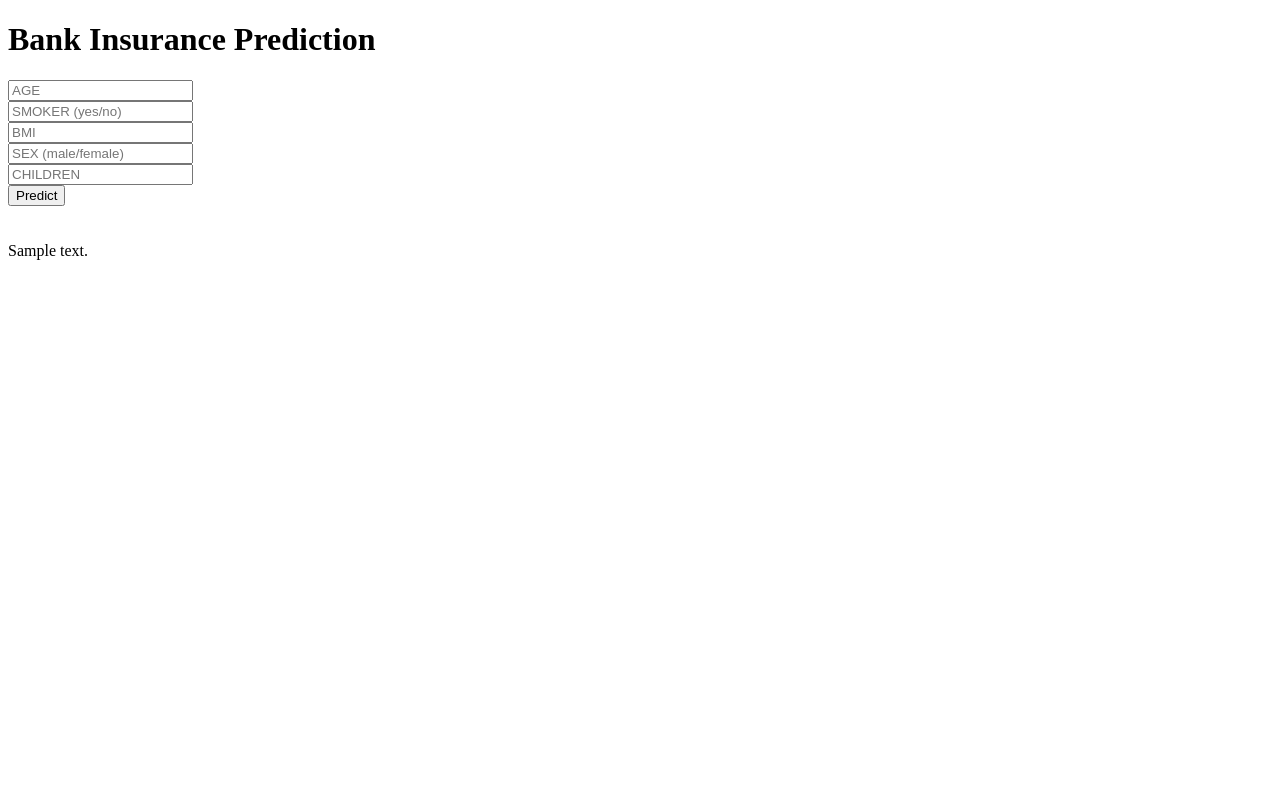
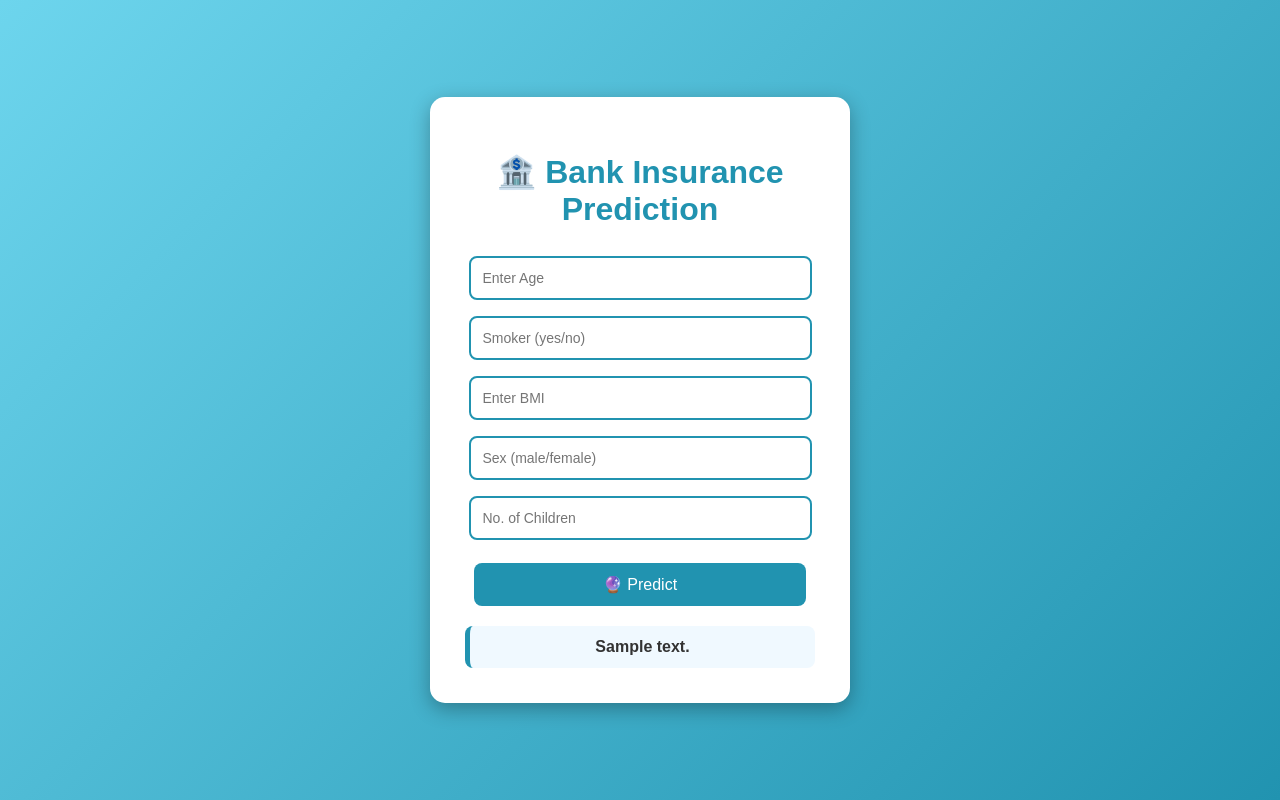
Before and after one commit to adullaanjireddy/insurance, a Flask app: template templates/home.html in a window 1280 px wide. Run offline with Flask 3, Linux system fonts and the light colour scheme; the template is opened without the code that fills it: most values are stand-ins (such as "Sample title", 1, 10 or a date in 2020); parts of the project's set-up code (start-up, migrations or seed data) failed here and were passed over.

Commit message:
using html coloring style

```diff
--- a/templates/home.html
+++ b/templates/home.html
@@ -1,27 +1,40 @@
 <!DOCTYPE html>
-<html>
+<html lang="en">
 <head>
     <meta charset="UTF-8">
-    <title>ML API</title>
+    <title>Bank Insurance Prediction</title>
 </head>
-<body>
-    <div class="login">
-        <h1>Bank Insurance Prediction</h1>
+<body style="font-family: Arial, sans-serif; background: linear-gradient(135deg, #6dd5ed, #2193b0); height: 100vh; margin:0; display:flex; justify-content:center; align-items:center;">
+
+    <div style="background:white; padding:35px; border-radius:15px; box-shadow:0px 6px 20px rgba(0,0,0,0.3); width:350px; text-align:center;">
+
+        <h1 style="color:#2193b0; margin-bottom:20px;">🏦 Bank Insurance Prediction</h1>
 
         <form action="{{ url_for('predict')}}" method="post">
-            <input type="text" name="AGE" placeholder="AGE" required="required" /><br>
-            <input type="text" name="SMOKER" placeholder="SMOKER (yes/no)" required="required" /><br>
-            <input type="text" name="BMI" placeholder="BMI" required="required" /><br>
-            <input type="text" name="SEX" placeholder="SEX (male/female)" required="required" /><br>
-            <input type="text" name="CHILDREN" placeholder="CHILDREN" required="required" /><br>
+            <input type="text" name="AGE" placeholder="Enter Age" required
+                style="width:90%; padding:12px; margin:8px 0; border:2px solid #2193b0; border-radius:8px; font-size:14px;"><br>
 
-            <button type="submit" class="btn btn-primary btn-block btn-large">Predict</button>
+            <input type="text" name="SMOKER" placeholder="Smoker (yes/no)" required
+                style="width:90%; padding:12px; margin:8px 0; border:2px solid #2193b0; border-radius:8px; font-size:14px;"><br>
+
+            <input type="text" name="BMI" placeholder="Enter BMI" required
+                style="width:90%; padding:12px; margin:8px 0; border:2px solid #2193b0; border-radius:8px; font-size:14px;"><br>
+
+            <input type="text" name="SEX" placeholder="Sex (male/female)" required
+                style="width:90%; padding:12px; margin:8px 0; border:2px solid #2193b0; border-radius:8px; font-size:14px;"><br>
+
+            <input type="text" name="CHILDREN" placeholder="No. of Children" required
+                style="width:90%; padding:12px; margin:8px 0; border:2px solid #2193b0; border-radius:8px; font-size:14px;"><br>
+
+            <button type="submit"
+                style="background:#2193b0; color:white; border:none; padding:12px; margin-top:15px; border-radius:8px; font-size:16px; cursor:pointer; width:95%;">
+                🔮 Predict
+            </button>
         </form>
 
-        <br>
-        <br>
-
+        <div style="margin-top:20px; padding:12px; background:#f0f9ff; border-left:5px solid #2193b0; border-radius:8px; font-weight:bold; color:#333;">
+            {{prediction_text}}
+        </div>
     </div>
-    {{prediction_text}}
 </body>
 </html>
```
